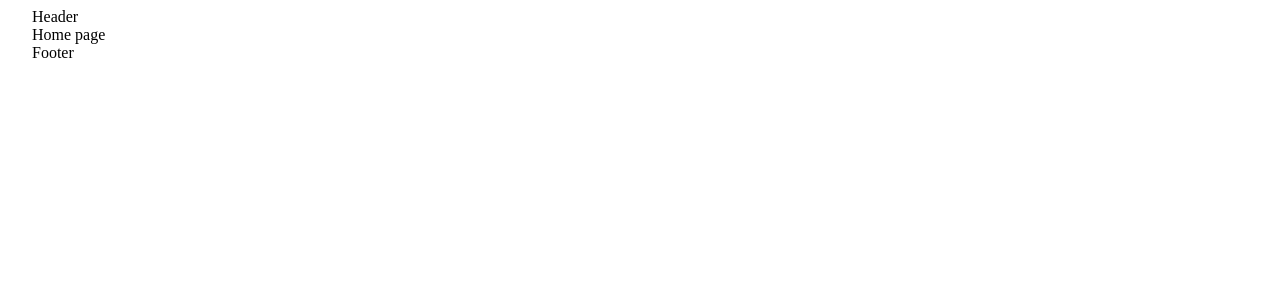
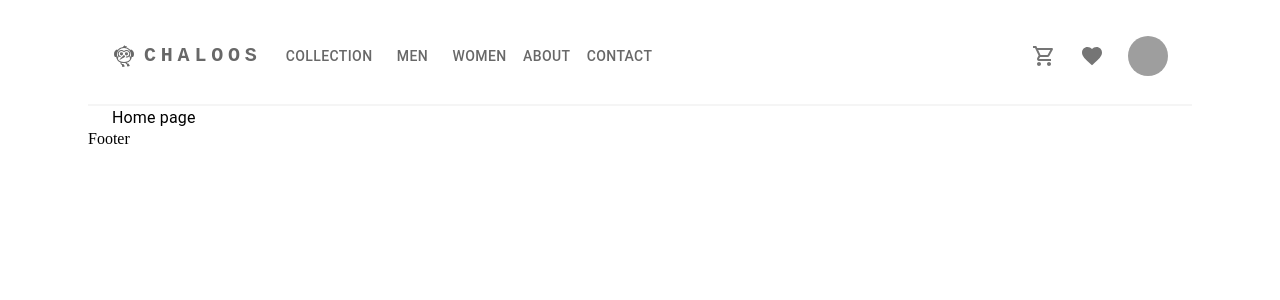
Before and after one commit to neda-pro/chaloos, a React (Vite) app: page /home in a window 1280 px wide. Shown: the top 300 px of the page. Built offline with nearby package versions, Linux system fonts and the light colour scheme; grey boxes are pictures that could not be loaded.

Commit message:
app navbar basics setup

```diff
--- a/src/components/AppHeader.jsx
+++ b/src/components/AppHeader.jsx
@@ -1,5 +1,190 @@
-const AppHeader = () => {
-  return <div>Header</div>;
-};
+import * as React from "react";
+import AppBar from "@mui/material/AppBar";
+import {
+  Box,
+  Toolbar,
+  IconButton,
+  Typography,
+  Menu,
+  Container,
+  Avatar,
+  Button,
+  Tooltip,
+  MenuItem,
+} from "@mui/material";
+import MenuIcon from "@mui/icons-material/Menu";
+import FlutterDashIcon from "@mui/icons-material/FlutterDash";
+import FavoriteIcon from "@mui/icons-material/Favorite";
+import ShoppingCartOutlinedIcon from "@mui/icons-material/ShoppingCartOutlined";
+import { grey } from "@mui/material/colors";
 
-export default AppHeader;
+const pages = ["Collection", "men", "women", "About", "Contact"];
+const settings = ["Profile", "Account", "Dashboard", "Logout"];
+
+function ResponsiveAppBar() {
+  const [anchorElNav, setAnchorElNav] = React.useState(null);
+  const [anchorElUser, setAnchorElUser] = React.useState(null);
+
+  const handleOpenNavMenu = (event) => {
+    setAnchorElNav(event.currentTarget);
+  };
+  const handleOpenUserMenu = (event) => {
+    setAnchorElUser(event.currentTarget);
+  };
+
+  const handleCloseNavMenu = () => {
+    setAnchorElNav(null);
+  };
+
+  const handleCloseUserMenu = () => {
+    setAnchorElUser(null);
+  };
+
+  return (
+    <AppBar
+      position="static"
+      sx={{
+        bgcolor: "transparent",
+        boxShadow: "none",
+        borderBottom: "2px solid",
+        borderBottomColor: grey[100],
+        pt: 2,
+        pb: 2,
+      }}
+    >
+      <Container maxWidth={false}>
+        <Toolbar disableGutters sx={{ color: "#686868" }}>
+          <FlutterDashIcon
+            sx={{ display: { xs: "none", md: "flex" }, mr: 1 }}
+          />
+          <Typography
+            variant="h6"
+            noWrap
+            component="a"
+            href="#app-bar-with-responsive-menu"
+            sx={{
+              mr: 2,
+              display: { xs: "none", md: "flex" },
+              fontFamily: "monospace",
+              fontWeight: 700,
+              letterSpacing: ".3rem",
+              color: "inherit",
+              textDecoration: "none",
+            }}
+          >
+            CHALOOS
+          </Typography>
+
+          <Box sx={{ flexGrow: 1, display: { xs: "flex", md: "none" } }}>
+            <IconButton
+              size="large"
+              aria-label="account of current user"
+              aria-controls="menu-appbar"
+              aria-haspopup="true"
+              onClick={handleOpenNavMenu}
+              color="inherit"
+            >
+              <MenuIcon />
+            </IconButton>
+            <Menu
+              id="menu-appbar"
+              anchorEl={anchorElNav}
+              anchorOrigin={{
+                vertical: "bottom",
+                horizontal: "left",
+              }}
+              keepMounted
+              transformOrigin={{
+                vertical: "top",
+                horizontal: "left",
+              }}
+              open={Boolean(anchorElNav)}
+              onClose={handleCloseNavMenu}
+              sx={{
+                display: { xs: "block", md: "none" },
+              }}
+            >
+              {pages.map((page) => (
+                <MenuItem key={page} onClick={handleCloseNavMenu}>
+                  <Typography textAlign="center">{page}</Typography>
+                </MenuItem>
+              ))}
+            </Menu>
+          </Box>
+          <FlutterDashIcon
+            sx={{ display: { xs: "flex", md: "none" }, mr: 1 }}
+          />
+          <Typography
+            variant="h5"
+            noWrap
+            component="a"
+            href="#app-bar-with-responsive-menu"
+            sx={{
+              mr: 2,
+              display: { xs: "flex", md: "none" },
+              flexGrow: 1,
+              fontFamily: "monospace",
+              fontWeight: 700,
+              letterSpacing: ".3rem",
+              color: "inherit",
+              textDecoration: "none",
+            }}
+          >
+            CHALOOS
+          </Typography>
+          <Box sx={{ flexGrow: 1, display: { xs: "none", md: "flex" } }}>
+            {pages.map((page) => (
+              <Button
+                key={page}
+                onClick={handleCloseNavMenu}
+                sx={{ color: "#686868", display: "block" }}
+              >
+                {page}
+              </Button>
+            ))}
+          </Box>
+          <Box sx={{ flexGrow: 0 }}>
+            <Tooltip title="Shopping cart">
+              <IconButton onClick={handleOpenUserMenu} sx={{ p: 0 }}>
+                <ShoppingCartOutlinedIcon />
+              </IconButton>
+            </Tooltip>
+            <Tooltip title="Wish list">
+              <IconButton onClick={handleOpenUserMenu} sx={{ ml: 2, mr: 2 }}>
+                <FavoriteIcon />
+              </IconButton>
+            </Tooltip>
+            <Tooltip title="User profile">
+              <IconButton onClick={handleOpenUserMenu} sx={{ p: 0 }}>
+                <Avatar alt="Remy Sharp" src="/static/images/avatar/2.jpg" />
+              </IconButton>
+            </Tooltip>
+            <Menu
+              sx={{ mt: "45px" }}
+              id="menu-appbar"
+              anchorEl={anchorElUser}
+              anchorOrigin={{
+                vertical: "top",
+                horizontal: "right",
+              }}
+              keepMounted
+              transformOrigin={{
+                vertical: "top",
+                horizontal: "right",
+              }}
+              open={Boolean(anchorElUser)}
+              onClose={handleCloseUserMenu}
+            >
+              {settings.map((setting) => (
+                <MenuItem key={setting} onClick={handleCloseUserMenu}>
+                  <Typography textAlign="center">{setting}</Typography>
+                </MenuItem>
+              ))}
+            </Menu>
+          </Box>
+        </Toolbar>
+      </Container>
+    </AppBar>
+  );
+}
+export default ResponsiveAppBar;
--- a/src/routes/home.jsx
+++ b/src/routes/home.jsx
@@ -1,7 +1,7 @@
-import { Box } from "@mui/material";
+import { Typography } from "@mui/material";
 
 const Home = () => {
-  return <Box>Home page</Box>;
+  return <Typography>Home page</Typography>;
 };
 
 export default Home;
--- a/src/routes/root.jsx
+++ b/src/routes/root.jsx
@@ -1,15 +1,17 @@
 import { Outlet } from "react-router-dom";
 import AppHeader from "../components/AppHeader";
 import AppFooter from "../components/AppFooter";
-import { Container } from "@mui/material";
+import { Box, Container } from "@mui/material";
 
 const Root = () => {
   return (
-    <Container maxWidth="xl">
+    <Box sx={{ padding: "0 5rem" }}>
       <AppHeader />
-      <Outlet />
+      <Container maxWidth="xl">
+        <Outlet />
+      </Container>
       <AppFooter />
-    </Container>
+    </Box>
   );
 };
 
```
